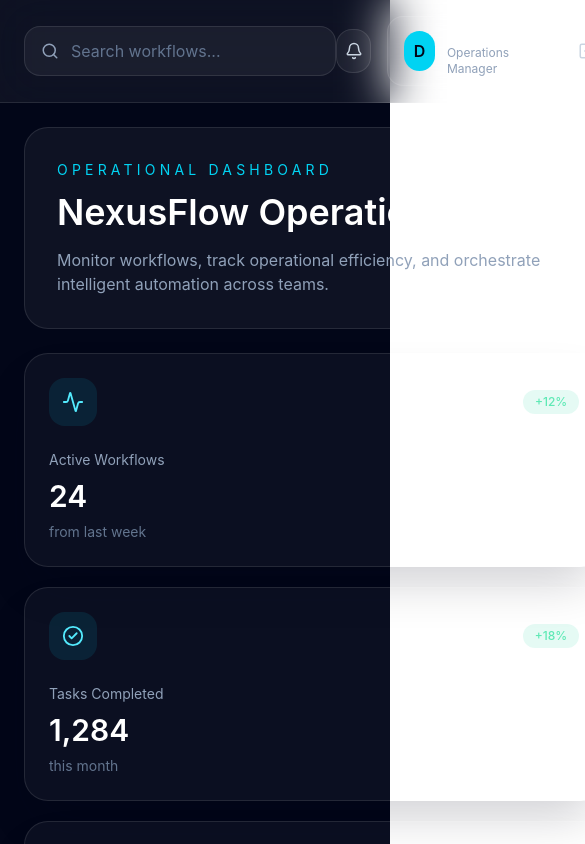
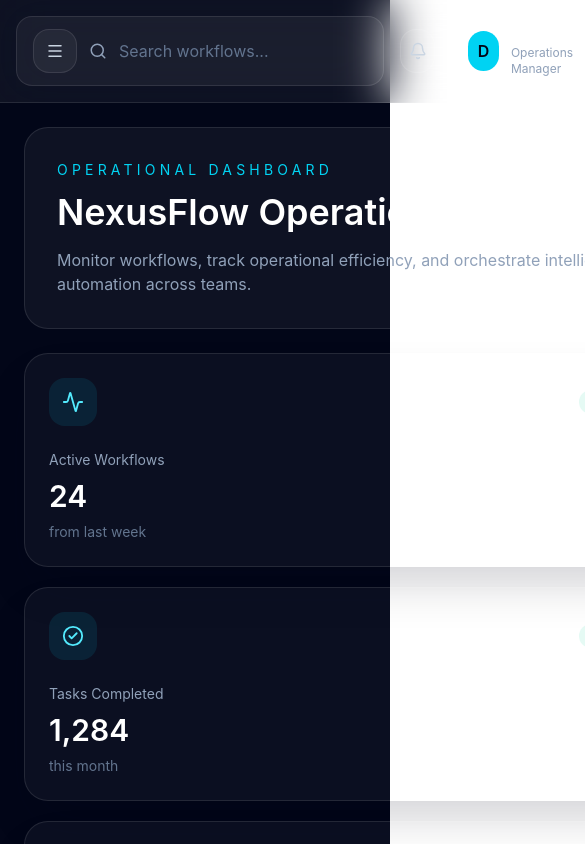
Before and after one commit to anitahkimanthi/nexusflow, a React (Vite) app: page /dashboard in a window 390 px wide. Both pictures are taken after a click on the button "Access Dashboard". Shown: the top 844 px of the page, 585 px wide, since content can reach past the window. Built offline with nearby package versions, Linux system fonts and the light colour scheme; the HTML template or start-up script is replaced by a standard one.

Commit message:
chore: responsive sidebar

```diff
--- a/package.json
+++ b/package.json
@@ -18,6 +18,7 @@
     "framer-motion": "^12.39.0",
     "lucide-react": "^1.16.0",
     "react": "^19.2.6",
+    "react-countup": "^6.5.3",
     "react-dom": "^19.2.6",
     "react-icons": "^5.6.0",
     "react-is": "^19.2.6",
--- a/src/components/dashboard/Sidebar.tsx
+++ b/src/components/dashboard/Sidebar.tsx
@@ -27,12 +27,25 @@
         name: "Settings",
         icon: Settings,
     },
-];
+]
+type DashboardSidebarProps = {
+    isOpen: boolean;
+    onClose: () => void;
+};
 
-export default function Sidebar() {
+export default function Sidebar({ isOpen, onClose }: DashboardSidebarProps) {
     return (
-        <aside className="hidden w-[280px] border-r border-white/10 bg-white/5 backdrop-blur-xl lg:flex lg:flex-col">
-            {/* Logo */}
+        <>
+            {isOpen && (
+                <button
+                    onClick={onClose}
+                    className="fixed inset-0 z-40 bg-slate-950/70 backdrop-blur-sm lg:hidden"
+                />
+            )}
+            <aside
+                className={`fixed inset-y-0 left-0 z-50 flex w-[280px] flex-col border-r border-white/10 bg-slate-950/95 backdrop-blur-xl transition-transform duration-300 lg:static lg:translate-x-0 ${isOpen ? "translate-x-0" : "-translate-x-full"
+                    }`}
+            >                {/* Logo */}
                 <div className="border-b border-white/10 p-6">
                     <p className="text-sm uppercase tracking-[0.35em] text-cyan-400">
                         NexusFlow
@@ -51,6 +64,7 @@
                         return (
                             <button
                                 key={item.name}
+                                onClick={onClose}
                                 className="flex w-full items-center gap-3 rounded-2xl px-4 py-3 text-slate-300 transition hover:bg-white/5 hover:text-white"
                             >
                                 <Icon size={20} />
@@ -69,5 +83,6 @@
                     </div>
                 </div>
             </aside>
+        </>
     );
 }
--- a/src/components/dashboard/Topbar.tsx
+++ b/src/components/dashboard/Topbar.tsx
@@ -1,10 +1,14 @@
-import { Bell, LogOut, Search } from "lucide-react";
+import { Bell, LogOut, Search, Menu } from "lucide-react";
 import { useNavigate } from "react-router-dom";
-
 import { logout } from "../../redux/authSlice";
 import { useAppDispatch, useAppSelector } from "../../redux/hooks";
 
-export default function Topbar() {
+type DashboardTopbarProps = {
+    onMenuClick: () => void;
+};
+
+
+export default function Topbar({ onMenuClick }: DashboardTopbarProps) {
     const dispatch = useAppDispatch();
     const navigate = useNavigate();
     const user = useAppSelector((state) => state.auth.user);
@@ -15,8 +19,14 @@
     };
 
     return (
-        <header className="flex items-center justify-between border-b border-white/10 bg-white/5 px-6 py-4 backdrop-blur-xl">
+        <header className="flex items-center justify-between gap-4 border-b border-white/10 bg-white/5 px-4 py-4 backdrop-blur-xl lg:px-6">
             <div className="flex items-center gap-3 rounded-2xl border border-white/10 bg-white/5 px-4 py-3 text-slate-400">
+                <button
+                    onClick={onMenuClick}
+                    className="flex h-11 w-11 items-center justify-center rounded-2xl border border-white/10 bg-white/5 text-slate-300 lg:hidden"
+                >
+                    <Menu size={18} />
+                </button>
                 <Search size={18} />
                 <input
                     type="text"
--- a/src/pages/Dashboard.tsx
+++ b/src/pages/Dashboard.tsx
@@ -1,3 +1,4 @@
+import { useState } from "react";
 import AIInsightsPanel from "../components/dashboard/AIInsightsPanel";
 import MetricCard from "../components/dashboard/MetricCard";
 import PerformanceChart from "../components/dashboard/PerformanceChart";
@@ -7,12 +8,15 @@
 import { dashboardMetrics } from "../data/mockDashboard";
 
 export default function Dashboard() {
+    const [isSidebarOpen, setIsSidebarOpen] = useState(false);
+
     return (
         <main className="flex min-h-screen bg-slate-950 text-white">
-            <Sidebar />
+            <Sidebar isOpen={isSidebarOpen}
+                onClose={() => setIsSidebarOpen(false)} />
 
             <section className="flex flex-1 flex-col">
-                <Topbar />
+                <Topbar onMenuClick={() => setIsSidebarOpen(true)} />
 
                 <div className="flex-1 space-y-6 p-6 lg:p-8">
                     <div className="rounded-3xl border border-white/10 bg-white/5 p-8">
```
Also changed, not shown: 1 other file (tests, documents, lock files or other folders). Lines whose indentation alone changed are shown as unchanged.
